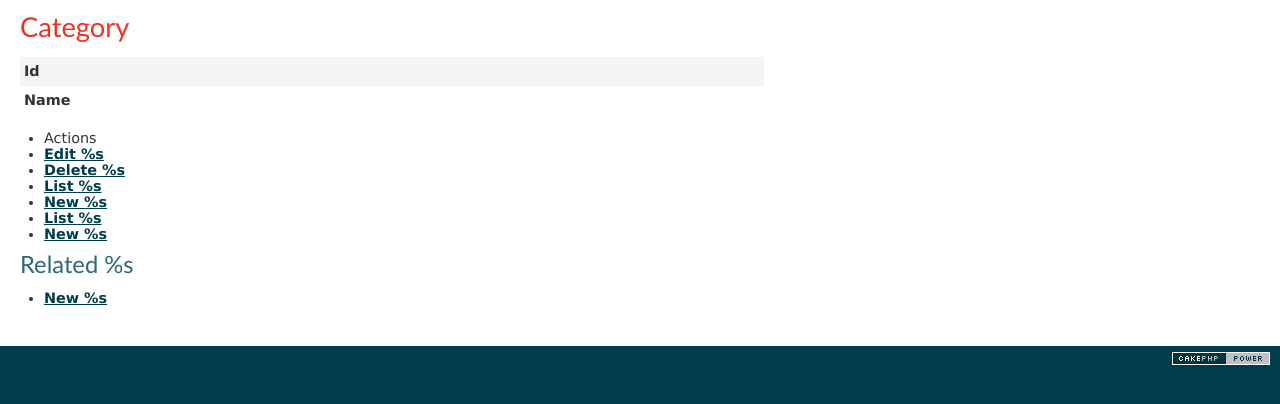
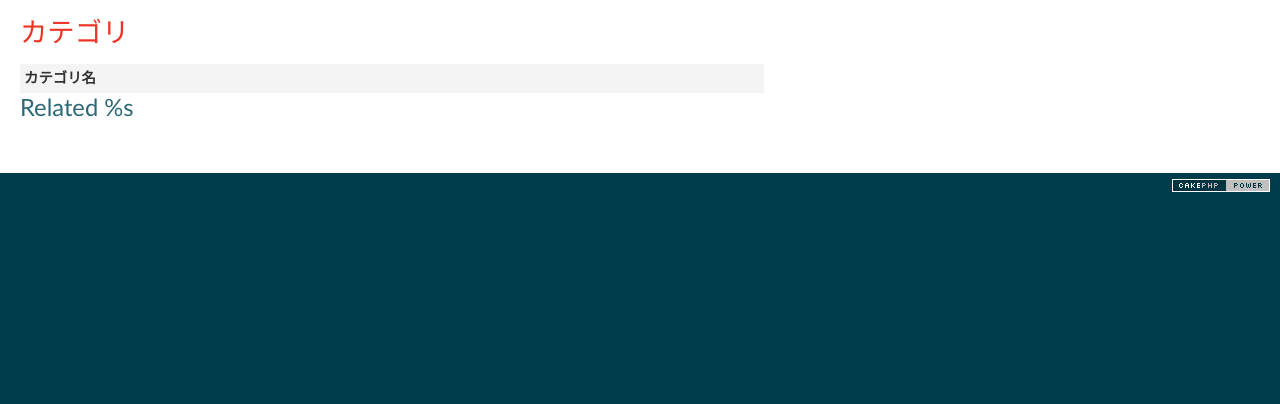
Before and after one commit to otukutun/kinnigram, a CakePHP app: template app/View/Categories/view.ctp in a window 1280 px wide. Shown: the part 47-451 px from the top of the page. Run offline with PHP 8.4 and a stand-in for CakePHP, Linux system fonts and the light colour scheme; the template is opened without the code that fills it, so the values that code supplies are empty; some libraries are stand-ins or nearby versions.

Commit message:
otukutun can access categories_controller.but other users can't. categories view changed

```diff
--- a/app/View/Categories/view.ctp
+++ b/app/View/Categories/view.ctp
@@ -1,62 +1,40 @@
 <div class="row-fluid">
-	<div class="span9">
-		<h2><?php  echo __('Category');?></h2>
+	<div class="span12">
+		<h2><?php  echo __('カテゴリ');?></h2>
 		<dl>
-			<dt><?php echo __('Id'); ?></dt>
-			<dd>
-				<?php echo h($category['Category']['id']); ?>
-				&nbsp;
-			</dd>
-			<dt><?php echo __('Name'); ?></dt>
+			<dt><?php echo __('カテゴリ名'); ?></dt>
 			<dd>
 				<?php echo h($category['Category']['name']); ?>
 				&nbsp;
 			</dd>
 		</dl>
 	</div>
-	<div class="span3">
-		<div class="well" style="padding: 8px 0; margin-top:8px;">
-		<ul class="nav nav-list">
-			<li class="nav-header"><?php echo __('Actions'); ?></li>
-			<li><?php echo $this->Html->link(__('Edit %s', __('Category')), array('action' => 'edit', $category['Category']['id'])); ?> </li>
-			<li><?php echo $this->Form->postLink(__('Delete %s', __('Category')), array('action' => 'delete', $category['Category']['id']), null, __('Are you sure you want to delete # %s?', $category['Category']['id'])); ?> </li>
-			<li><?php echo $this->Html->link(__('List %s', __('Categories')), array('action' => 'index')); ?> </li>
-			<li><?php echo $this->Html->link(__('New %s', __('Category')), array('action' => 'add')); ?> </li>
-			<li><?php echo $this->Html->link(__('List %s', __('Kintores')), array('controller' => 'kintores', 'action' => 'index')); ?> </li>
-			<li><?php echo $this->Html->link(__('New %s', __('Kintore')), array('controller' => 'kintores', 'action' => 'add')); ?> </li>
-		</ul>
-		</div>
-	</div>
 </div>
 
 <div class="row-fluid">
-	<div class="span9">
+	<div class="span12">
 		<h3><?php echo __('Related %s', __('Kintores')); ?></h3>
 	<?php if (!empty($category['Kintore'])):?>
 		<table class="table">
 			<tr>
-				<th><?php echo __('Id'); ?></th>
-				<th><?php echo __('Category Id'); ?></th>
-				<th><?php echo __('Category'); ?></th>
-				<th><?php echo __('Nice Sum'); ?></th>
-				<th><?php echo __('Created'); ?></th>
-				<th><?php echo __('Modified'); ?></th>
-				<th><?php echo __('File'); ?></th>
-				<th class="actions"><?php echo __('Actions');?></th>
+				<th><?php echo __('カテゴリ名'); ?></th>
+				<th><?php echo __('いいねの合計'); ?></th>
+				<th><?php echo __('投稿日'); ?></th>
+				<th><?php echo __('編集日'); ?></th>
+				<th><?php echo __('画像'); ?></th>
+				<th class="actions"><?php echo __('アクション');?></th>
 			</tr>
 		<?php foreach ($category['Kintore'] as $kintore): ?>
 			<tr>
-				<td><?php echo $kintore['id'];?></td>
 				<td><?php echo $kintore['category_id'];?></td>
-				<td><?php echo $kintore['category'];?></td>
 				<td><?php echo $kintore['nice_sum'];?></td>
 				<td><?php echo $kintore['created'];?></td>
 				<td><?php echo $kintore['modified'];?></td>
-				<td><?php echo $kintore['file'];?></td>
+				<td><?php echo $this->Html->image('thumbnails' . DS . $kintore['file']);?></td>
 				<td class="actions">
-					<?php echo $this->Html->link(__('View'), array('controller' => 'kintores', 'action' => 'view', $kintore['id'])); ?>
-					<?php echo $this->Html->link(__('Edit'), array('controller' => 'kintores', 'action' => 'edit', $kintore['id'])); ?>
-					<?php echo $this->Form->postLink(__('Delete'), array('controller' => 'kintores', 'action' => 'delete', $kintore['id']), null, __('Are you sure you want to delete # %s?', $kintore['id'])); ?>
+					<?php echo $this->Html->link(__('詳細'), array('controller' => 'kintores', 'action' => 'view', $kintore['id'])); ?>
+					<?php echo $this->Html->link(__('編集'), array('controller' => 'kintores', 'action' => 'edit', $kintore['id'])); ?>
+					<?php echo $this->Form->postLink(__('削除'), array('controller' => 'kintores', 'action' => 'delete', $kintore['id']), null, __('Are you sure you want to delete # %s?', $kintore['id'])); ?>
 				</td>
 			</tr>
 		<?php endforeach; ?>
@@ -64,9 +42,4 @@
 	<?php endif; ?>
 
 	</div>
-	<div class="span3">
-		<ul class="nav nav-list">
-			<li><?php echo $this->Html->link(__('New %s', __('Kintore')), array('controller' => 'kintores', 'action' => 'add'));?> </li>
-		</ul>
-	</div>
 </div>
--- a/app/View/Users/index.ctp
+++ b/app/View/Users/index.ctp
@@ -22,7 +22,7 @@
 				<td><?php echo h($user['User']['created']); ?>&nbsp;</td>
                 <td class="actions">
                     <?php if($this->Html->actionView($user['User']['id'],$auth_user['id'])): ?>
-					<?php echo $this->Html->link(__('詳細'), array('action' => 'view', $user['User']['id'])); ?>
+					<?php echo $this->Html->link(__('詳細'), array('action' => 'view', $user['User']['id'])); ?> |
                     <?php echo $this->Html->link(__('編集'), array('action' => 'edit', $user['User']['id'])); ?>
                     <?php endif; ?>
 				</td>
```
Also changed, not shown: app/Controller/CategoriesController.php (+19 -2 lines), app/View/Categories/add.ctp (+4 -14 lines), app/View/Categories/edit.ctp (+4 -15 lines), app/View/Categories/index.ctp (+8 -18 lines).
